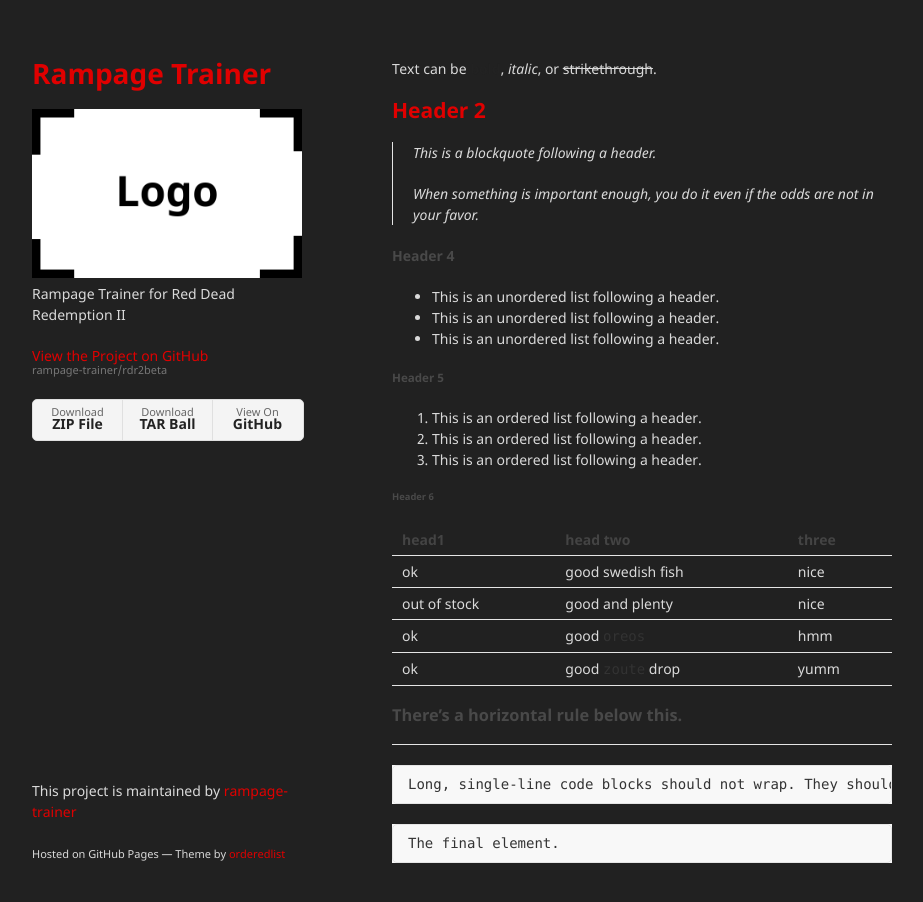
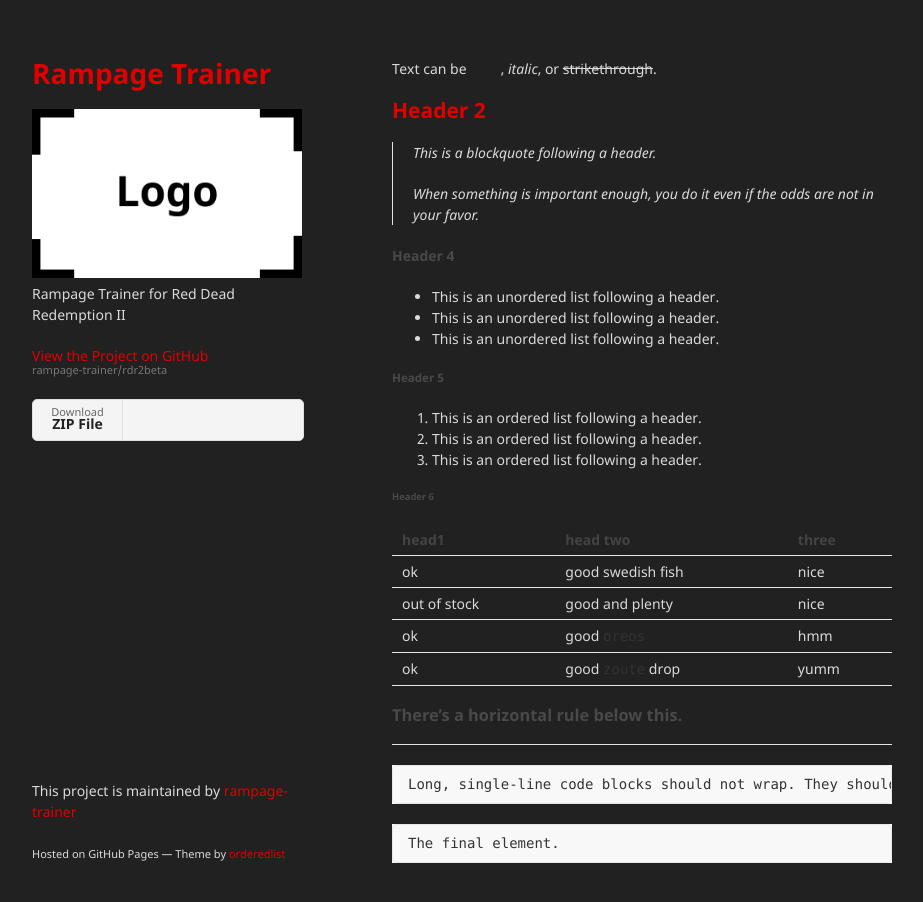
Before and after one commit to rampage-trainer/rdr2beta, a Jekyll site: the page built from index.md, in a window 1280 px wide and 933 px high. Shown: the top 902 px of the window, without its empty margins (178-1101 px from the left). Built offline with Jekyll 4.4.1, drawn with Linux system fonts in a browser that asks for light colours.

Commit message:
Update default.html

```diff
--- a/_layouts/default.html
+++ b/_layouts/default.html
@@ -34,8 +34,6 @@
         {% if site.show_downloads %}
         <ul class="downloads">
           <li><a href="{{ site.github.zip_url }}">Download <strong>ZIP File</strong></a></li>
-          <li><a href="{{ site.github.tar_url }}">Download <strong>TAR Ball</strong></a></li>
-          <li><a href="{{ site.github.repository_url }}">View On <strong>GitHub</strong></a></li>
         </ul>
         {% endif %}
       </header>
```
